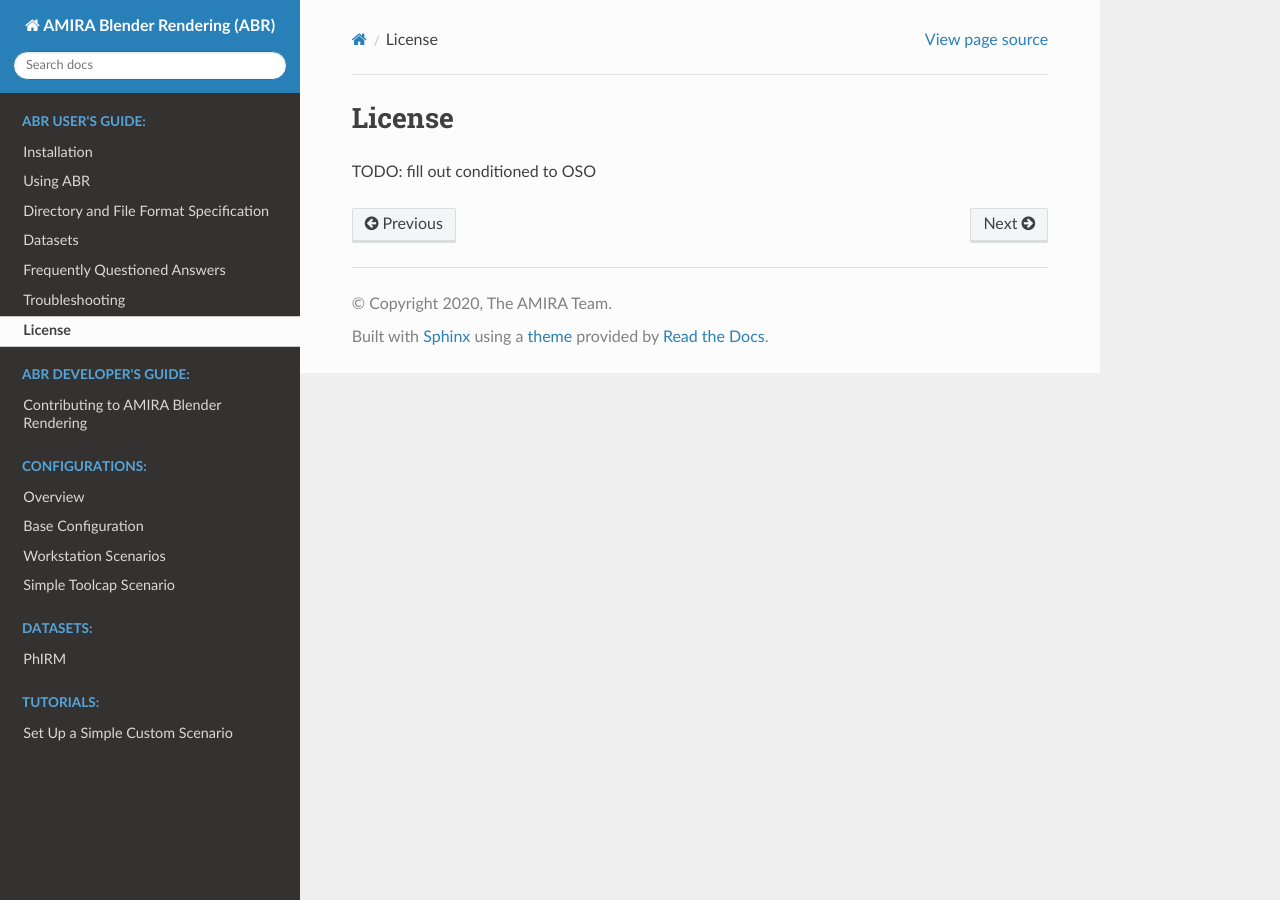
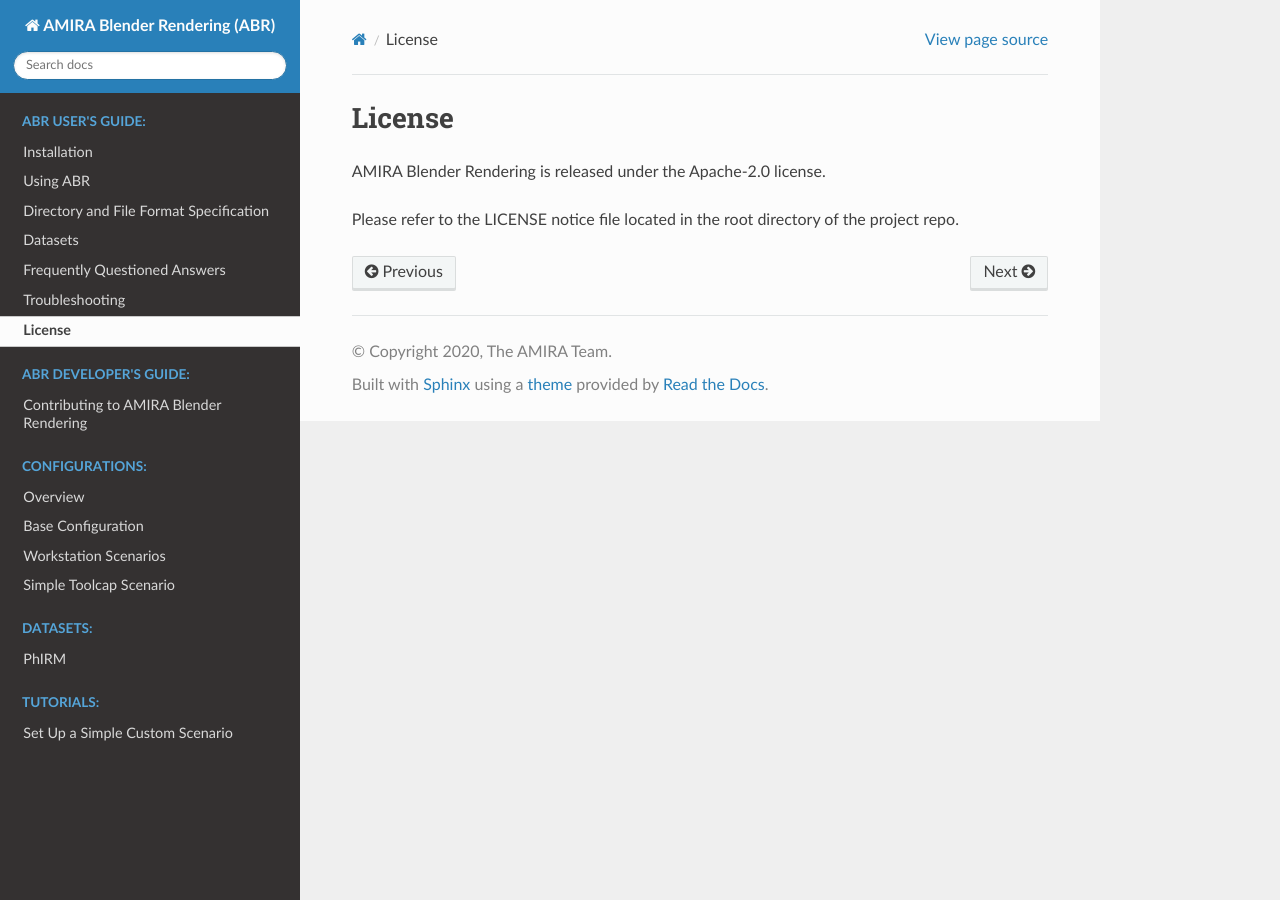
Before and after one commit to boschresearch/amira_blender_rendering, a Sphinx documentation site: the page built from docs/license.rst, in a window 1280 px wide. Built offline with Sphinx 7.4.7 and the Read the Docs theme 2.0.0, drawn with Linux system fonts in a browser that asks for light colours.

Commit message:
license note in doc

```diff
--- a/docs/license.rst
+++ b/docs/license.rst
@@ -1,3 +1,6 @@
 License
 =======
-TODO: fill out conditioned to OSO
+
+AMIRA Blender Rendering is released under the Apache-2.0 license.
+
+Please refer to the LICENSE notice file located in the root directory of the project repo.
```
